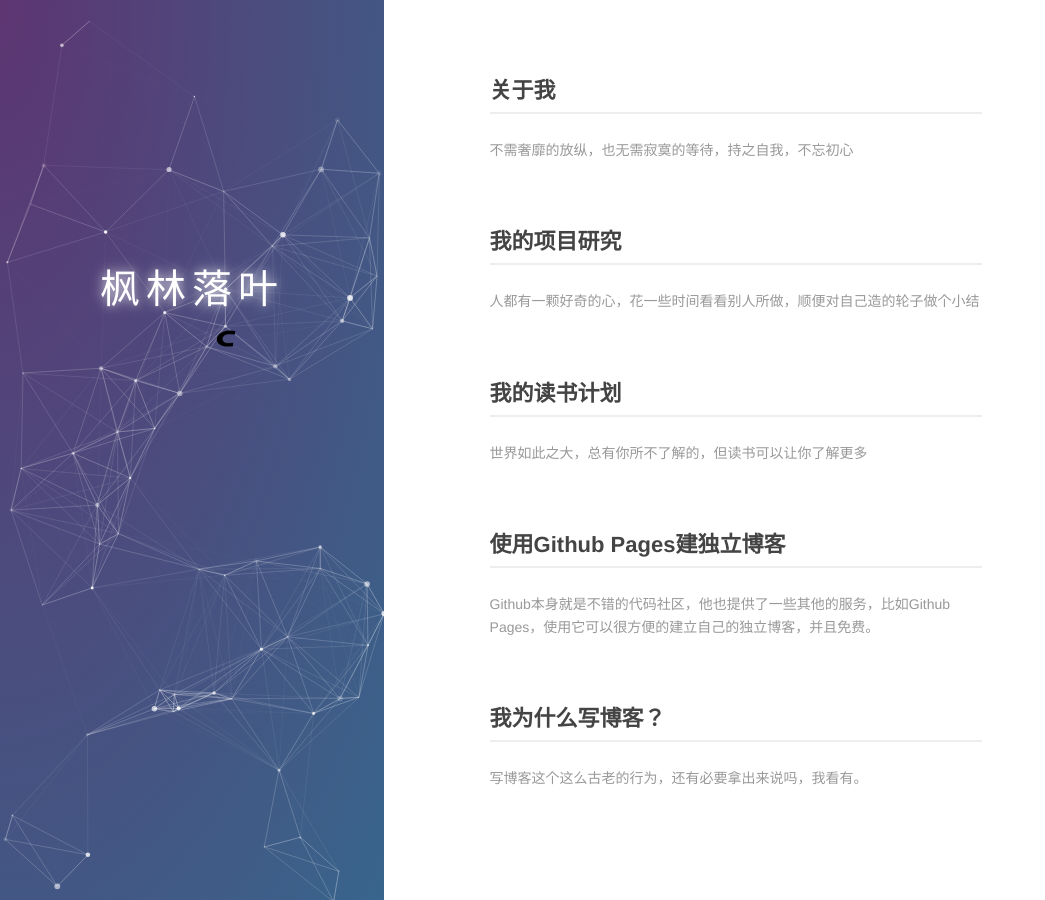
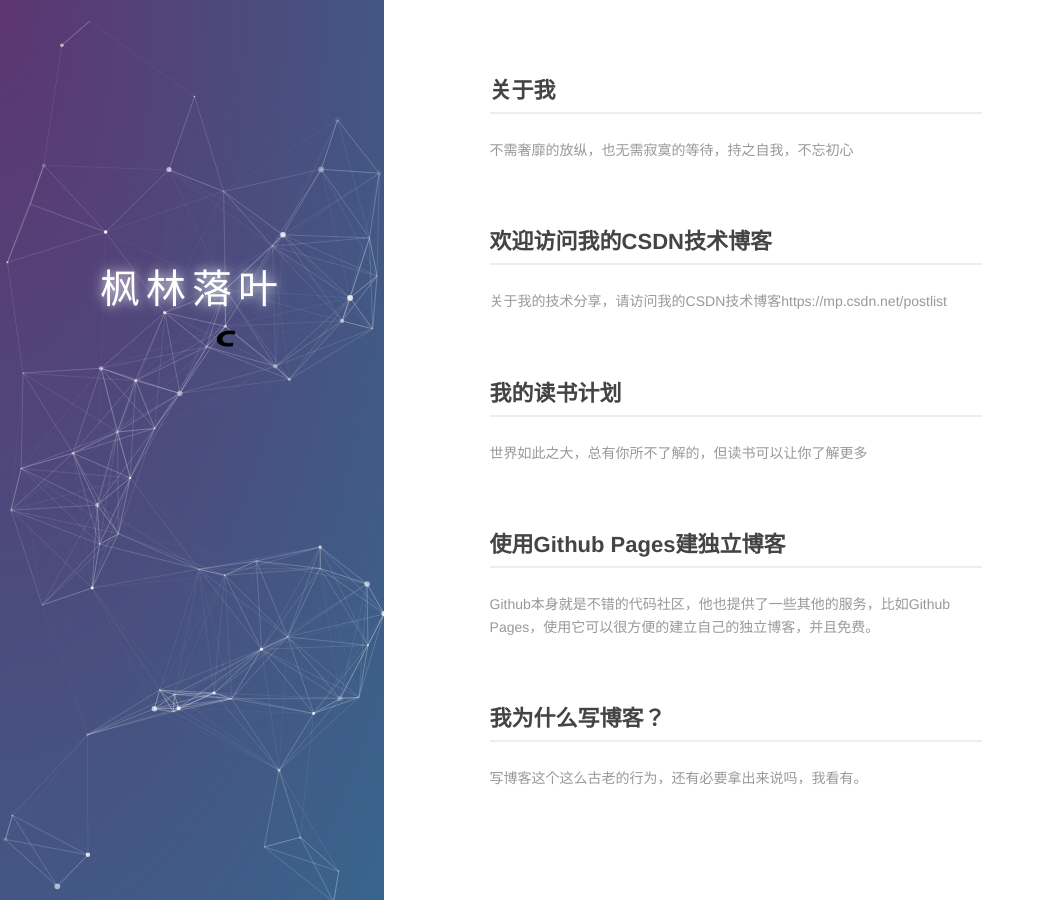
Before and after one commit to chenweiw09/chenweiw09.github.io, a Jekyll site: the page built from index.md, in a window 1280 px wide. Shown: the whole page, without its empty margins (0-1045 px from the left). Built offline with Jekyll 4.4.1, drawn with Linux system fonts in a browser that asks for light colours; part of the change alters nothing that is shown.

Commit message:
创建blog连接

```diff
--- a/_posts/2017-08-10-my-study.md
+++ b/_posts/2017-08-10-my-study.md
@@ -1,22 +1,6 @@
 ---
 layout: post
-title: 我的项目研究
-description: 人都有一颗好奇的心，花一些时间看看别人所做，顺便对自己造的轮子做个小结
+title: 欢迎访问我的CSDN技术博客
+description: 关于我的技术分享，请访问我的CSDN技术博客https://mp.csdn.net/postlist
 category: blog
 ---
-
-人都有一颗好奇的心，花一些时间看看别人所做，借鉴前人的巧妙构思，在此基础上，附上自己的一些想法、改进，姑且也成为造轮子吧。
-
-### 1、基于springJdbc的代理Dao插件
-在springJdbc的基础上，再次封装，能够根据类注解自动实现公共dao
-
-### 2、freeMaker的使用
-对于web应用开发，基本类的CRUD操作基本类似。每次重复开发，效率比较低，所以借助freeMaker模板，在设计完数据库接口后，可以一键生成基本类的CRUD所有服务。
-
-### 3、Spring框架IOC和AOP解读
-都知道spring框架好用，本着对其原理的解读，深度研究IOC和AOP。
-
-### 4、了解springMvc
-了解springmvc的功能、应用以及流程，利用springmvc的特性完成http请求封装变换，以及response的后处理。
-
-想了解更多，请关注我的<a href="http://blog.csdn.net/chenwiehuang">csdn blog</a></li>
```
